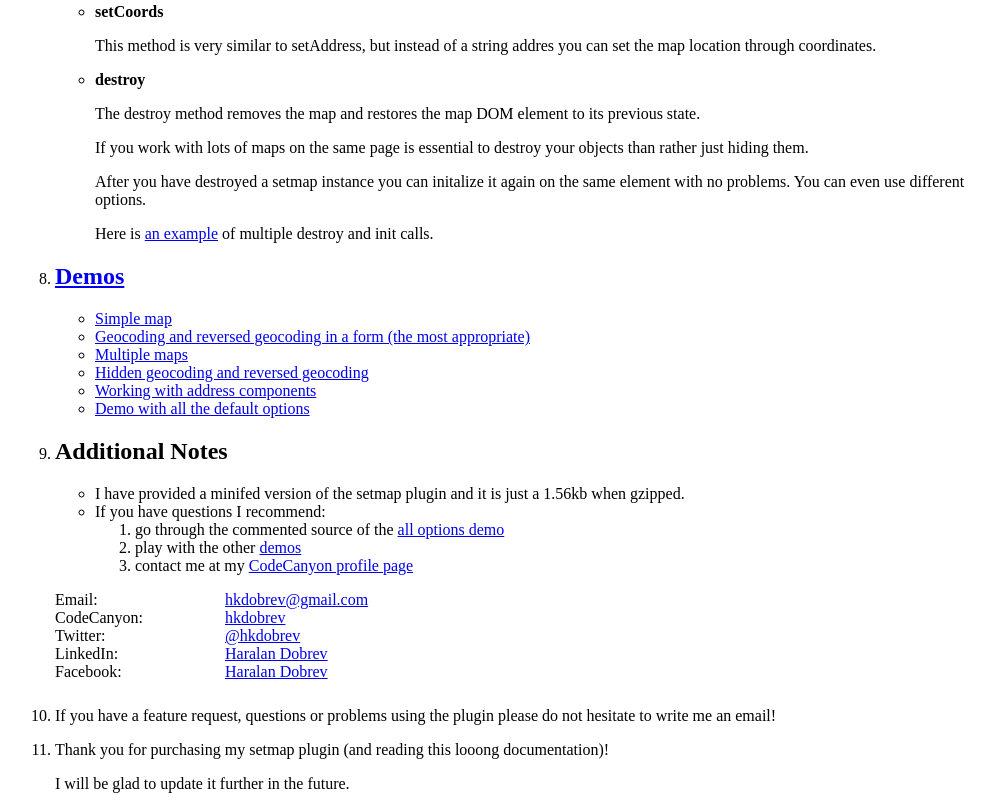
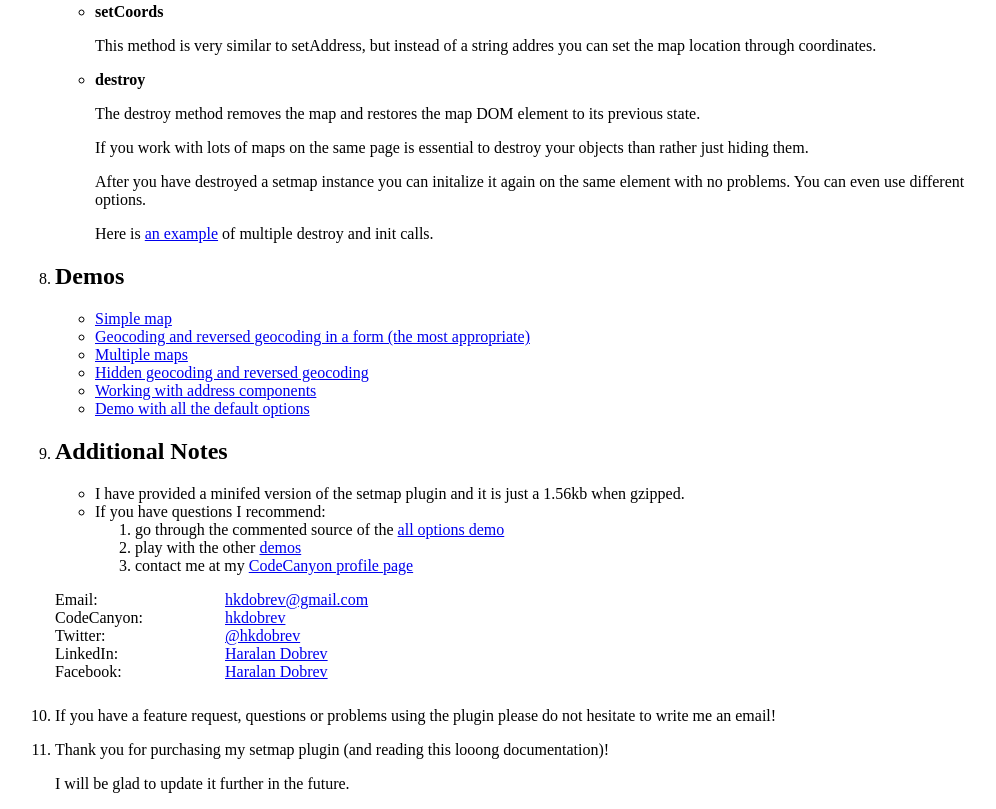
Before and after one commit to hkdobrev/setmap, a plain HTML site: page index.html in a window 1280 px wide. Shown: the part 10925-11734 px from the top of the page, without its empty margins (145-1141 px from the left). Drawn offline with nearby package versions, Linux system fonts and the light colour scheme; some packages are replaced by stand-ins of ours.

Commit message:
Remove faulty link from documentation

```diff
--- a/index.html
+++ b/index.html
@@ -532,7 +532,7 @@
 				</ul>
 			</li>
 			<li id="demos">
-				<a href="demos/"><h2>Demos</h2></a>
+				<h2>Demos</h2>
 				<ul>
 					<li><a href="demos/single-map.html" target="_blank">Simple map</a></li>
 					<li><a href="demos/map-with-geocoding.html" target="_blank">Geocoding and reversed geocoding in a form (the most appropriate)</a></li>
```
